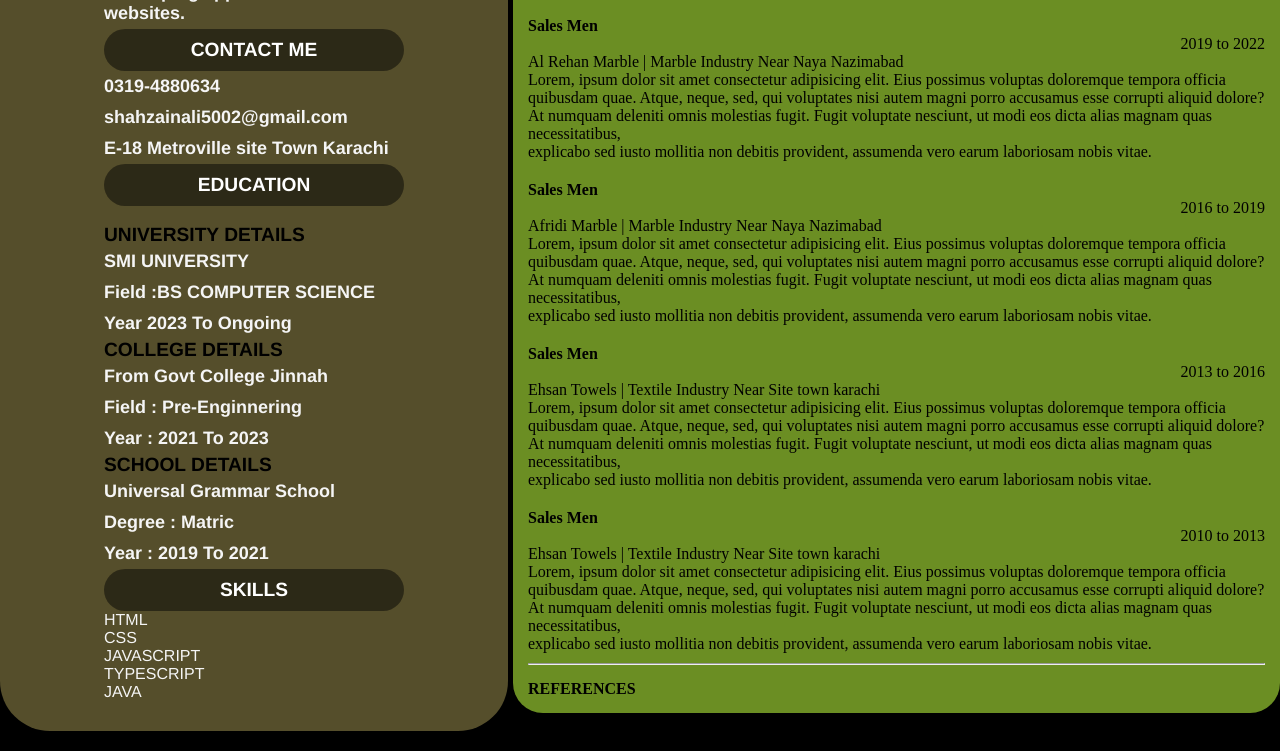
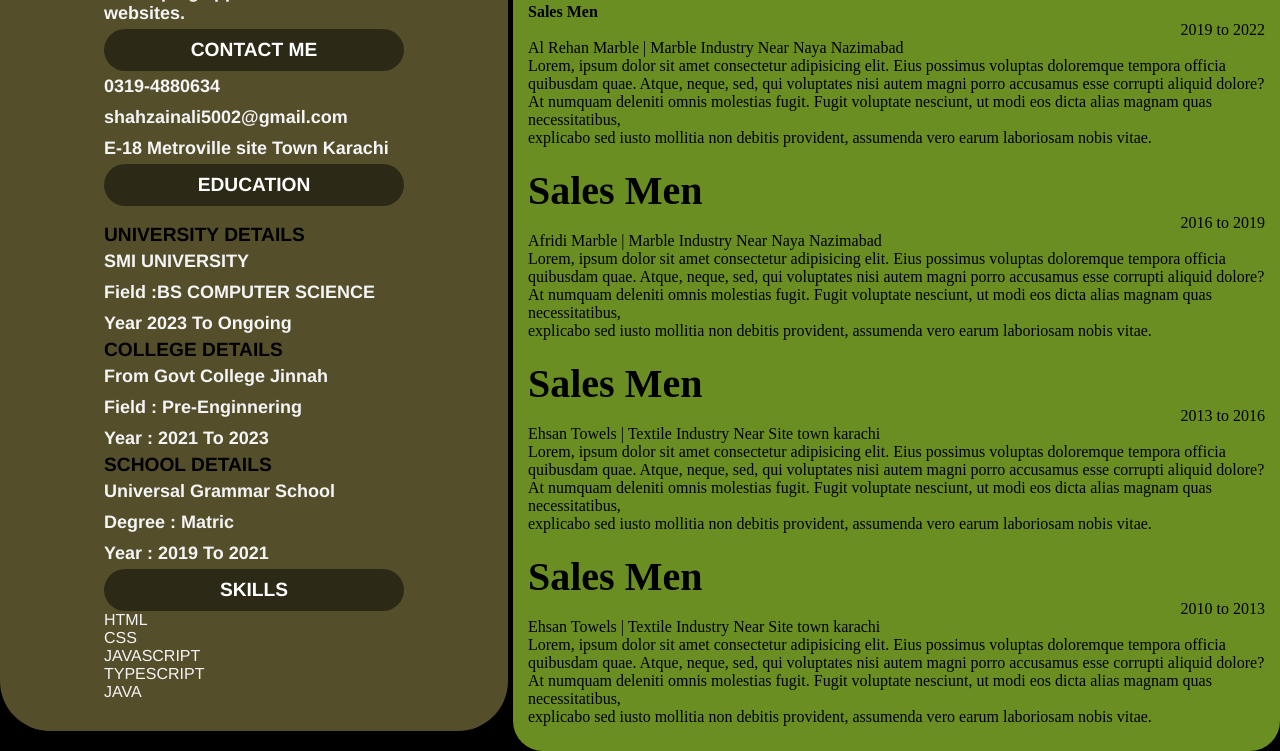
Before and after one commit to Muhammad361738/NewCV, a plain HTML site: page index.html in a window 1280 px wide. Shown: the part 339-1090 px from the top of the page. Drawn offline with Linux system fonts and the light colour scheme.

Commit message:
some changes

```diff
--- a/index.html
+++ b/index.html
@@ -89,7 +89,7 @@
 
 
                         <div class="innerhead">
-                          <strong>Sales Men </strong>      <p id="da1" >2016 to 2019 </p>
+                          <h6>Sales Men </h6>      <p id="da1" >2016 to 2019 </p>
 
 
                          <p>Afridi Marble | Marble Industry Near Naya Nazimabad <br>
@@ -100,7 +100,7 @@
                         </div>
 
                         <div class="innerhead">
-                          <strong>Sales Men </strong> <p id="da1" >2013 to 2016 </p>
+                          <h6>Sales Men </h6> <p id="da1" >2013 to 2016 </p>
                           <p>Ehsan Towels | Textile Industry Near Site town karachi <br>
                             Lorem, ipsum dolor sit amet consectetur adipisicing elit. Eius possimus voluptas doloremque tempora officia <br>
                            quibusdam quae. Atque, neque, sed, qui voluptates nisi autem magni porro accusamus esse corrupti aliquid dolore? <br>
@@ -109,16 +109,16 @@
                         </div>
 
                         <div class="innerhead">
-                          <strong>Sales Men </strong> <p id="da1" >2010 to 2013 </p>
+                          <h6>Sales Men </h6> <p id="da1" >2010 to 2013 </p>
                           <p>Ehsan Towels | Textile Industry Near Site town karachi <br>
                             Lorem, ipsum dolor sit amet consectetur adipisicing elit. Eius possimus voluptas doloremque tempora officia <br>
                            quibusdam quae. Atque, neque, sed, qui voluptates nisi autem magni porro accusamus esse corrupti aliquid dolore? <br>
                           At numquam deleniti omnis molestias fugit. Fugit voluptate nesciunt, ut modi eos dicta alias magnam quas necessitatibus,<br>
                        explicabo sed iusto mollitia non debitis provident, assumenda vero earum laboriosam nobis vitae.</p>
                         </div>
-                        <hr>
-                        <div class="last">
-                        <strong>REFERENCES </strong>
+
+                        <!-- <div class="last"> -->
+                        <!-- <strong>REFERENCES </strong> -->
                       </div>
         <!-- </div> parent  -->
     <!-- </div> grand parent -->
--- a/style.css
+++ b/style.css
@@ -95,7 +95,7 @@
 }
 h6{
     flex-wrap: wrap-reverse;
-    font-size: 20px;
+    font-size: 40px;
     font-weight: 900px;
 
 }
```
